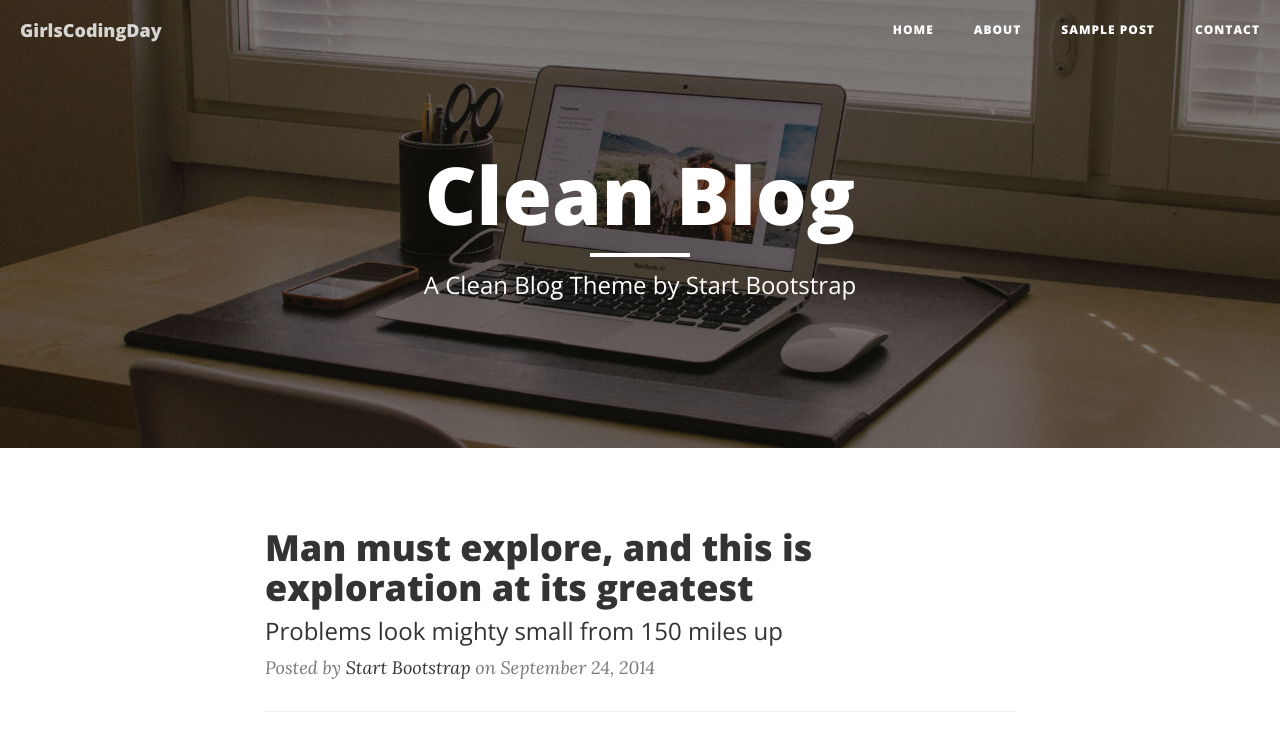
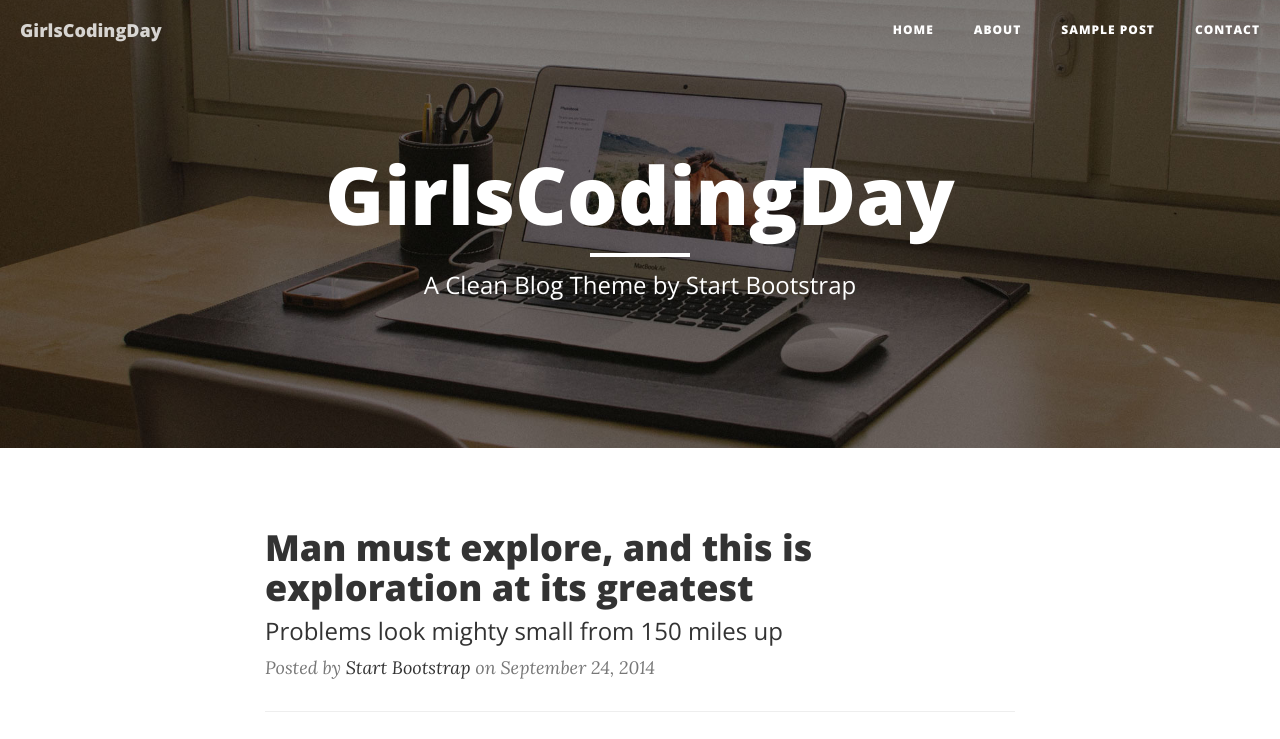
Before and after one commit to nancy3210/GrilCodingDayDemo, a website: page index.html in a window 1280 px wide. Shown: the top 739 px of the page. Drawn offline with nearby package versions, Linux system fonts and the light colour scheme.

Commit message:
3commit
第3次效果

```diff
--- a/index.html
+++ b/index.html
@@ -74,7 +74,7 @@
             <div class="row">
                 <div class="col-lg-8 col-lg-offset-2 col-md-10 col-md-offset-1">
                     <div class="site-heading">
-                        <h1>Clean Blog</h1>
+                        <h1>GirlsCodingDay</h1>
                         <hr class="small">
                         <span class="subheading">A Clean Blog Theme by Start Bootstrap</span>
                     </div>
```
